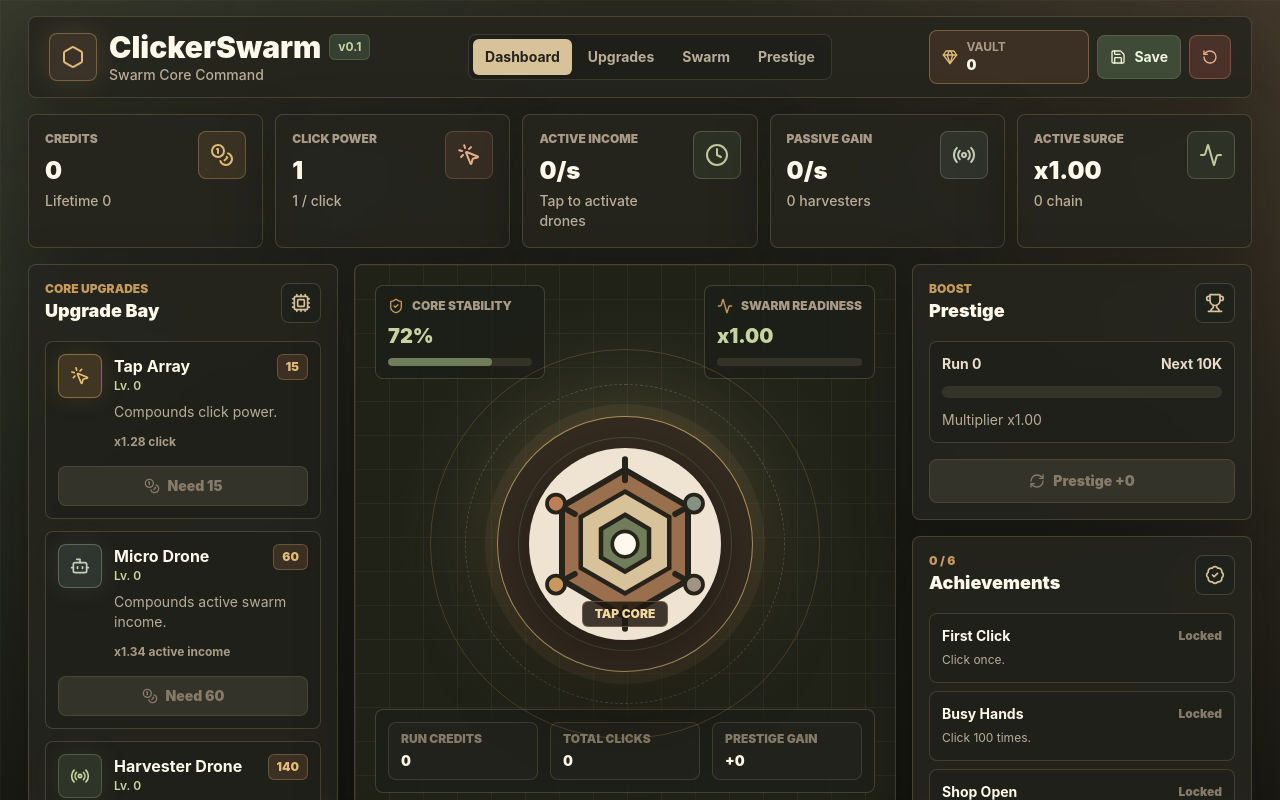
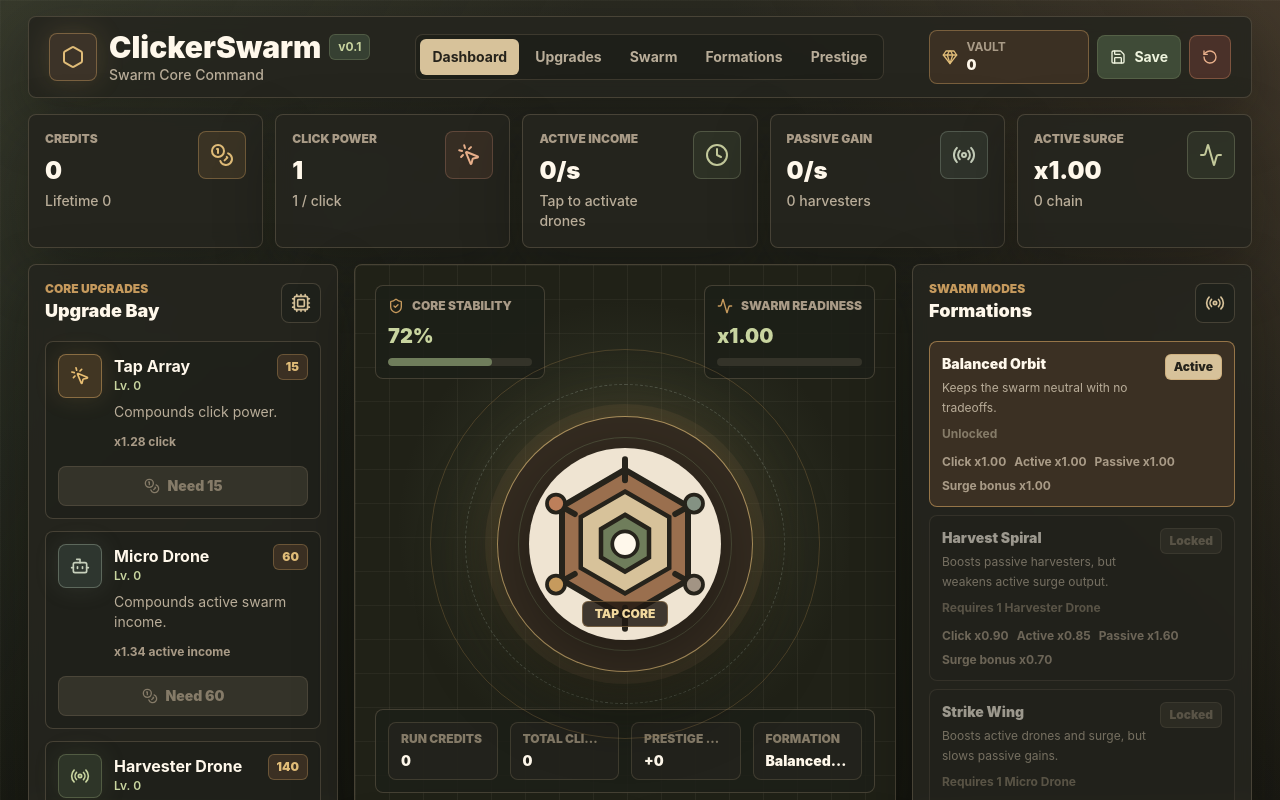
Before and after one commit to kimPukkanun/ClickerSwarm, a Next.js app: page / in a window 1280 px wide. Shown: the top 800 px of the page. Built offline with nearby package versions, Linux system fonts and the light colour scheme.

Commit message:
feat: add swarm formation system with distinct stat multipliers and unlock requirements

```diff
--- a/src/game/ClickerGame.tsx
+++ b/src/game/ClickerGame.tsx
@@ -25,10 +25,12 @@ import {
 import { useEffect, useMemo, useState } from "react";
 import {
   ACHIEVEMENTS,
+  FORMATIONS,
   UPGRADES,
   getNextPrestigeTarget,
   getPrestigeMultiplier,
-  getUpgradeCost
+  getUpgradeCost,
+  isFormationUnlocked
 } from "./game-data";
 import { formatDateTime, formatNumber, formatRate } from "./format";
 import { useGameStore, type GameLogType } from "./game-store";
@@ -64,6 +66,7 @@ const navItems = [
   { label: "Dashboard", targetId: "dashboard" },
   { label: "Upgrades", targetId: "upgrades" },
   { label: "Swarm", targetId: "swarm" },
+  { label: "Formations", targetId: "formations" },
   { label: "Prestige", targetId: "prestige" }
 ];
 
@@ -108,6 +111,7 @@ export function ClickerGame() {
   const achievements = useGameStore((state) => state.achievements);
   const prestigeLevel = useGameStore((state) => state.prestigeLevel);
   const prestigePoints = useGameStore((state) => state.prestigePoints);
+  const formationId = useGameStore((state) => state.formationId);
   const activeChain = useGameStore((state) => state.activeChain);
   const lastSavedAt = useGameStore((state) => state.lastSavedAt);
   const log = useGameStore((state) => state.log);
@@ -115,6 +119,7 @@ export function ClickerGame() {
   const buyUpgrade = useGameStore((state) => state.buyUpgrade);
   const tick = useGameStore((state) => state.tick);
   const prestige = useGameStore((state) => state.prestige);
+  const setFormation = useGameStore((state) => state.setFormation);
   const saveNow = useGameStore((state) => state.saveNow);
   const resetSave = useGameStore((state) => state.resetSave);
   const clickPower = useGameStore((state) => state.getClickPower());
@@ -189,6 +194,12 @@ export function ClickerGame() {
     99,
     72 + Math.round(prestigeProgress * 0.18) + Math.min(prestigeLevel * 2, 9)
   );
+  const savedFormation = FORMATIONS.find(
+    (formation) => formation.id === formationId
+  ) ?? FORMATIONS[0];
+  const currentFormation = isFormationUnlocked(savedFormation, upgrades)
+    ? savedFormation
+    : FORMATIONS[0];
   const stats: StatItem[] = [
     {
       label: "Credits",
@@ -563,7 +574,7 @@ export function ClickerGame() {
                   </motion.button>
                 </div>
 
-                <div className="grid gap-3 rounded-lg border border-[#766a58]/45 bg-[#1d1f18]/85 p-3 sm:grid-cols-3">
+                <div className="grid gap-3 rounded-lg border border-[#766a58]/45 bg-[#1d1f18]/85 p-3 sm:grid-cols-4">
                   <CockpitMetric
                     label="Run Credits"
                     value={formatNumber(runCurrency)}
@@ -575,6 +586,10 @@ export function ClickerGame() {
                   <CockpitMetric
                     label="Prestige Gain"
                     value={`+${formatNumber(prestigeGain)}`}
+                  />
+                  <CockpitMetric
+                    label="Formation"
+                    value={currentFormation.name}
                   />
                 </div>
               </div>
@@ -631,6 +646,81 @@ export function ClickerGame() {
           </div>
 
           <aside className="flex flex-col gap-4">
+            <section
+              id="formations"
+              className="scroll-mt-4 rounded-lg border border-[#766a58]/45 bg-[#25251e]/90 p-4 shadow-panel backdrop-blur"
+            >
+              <SectionTitle
+                eyebrow="Swarm Modes"
+                title="Formations"
+                icon={Radio}
+              />
+              <div className="mt-4 grid gap-2">
+                {FORMATIONS.map((formation) => {
+                  const unlocked = isFormationUnlocked(formation, upgrades);
+                  const selected = formation.id === currentFormation.id;
+                  const buttonLabel = unlocked
+                    ? `Select ${formation.name}`
+                    : formation.requirement;
+
+                  return (
+                    <button
+                      key={formation.id}
+                      type="button"
+                      title={buttonLabel}
+                      aria-label={buttonLabel}
+                      onClick={() => setFormation(formation.id)}
+                      disabled={!unlocked}
+                      className={`rounded-lg border p-3 text-left transition ${
+                        selected
+                          ? "border-[#c69a5d]/65 bg-[#3b3023]"
+                          : "border-[#766a58]/40 bg-[#1f211b]/75 hover:border-[#c69a5d]/45"
+                      } disabled:cursor-not-allowed disabled:opacity-55 disabled:hover:border-[#766a58]/40`}
+                    >
+                      <div className="flex items-start justify-between gap-3">
+                        <div className="min-w-0">
+                          <p className="text-sm font-black text-[#fff8eb]">
+                            {formation.name}
+                          </p>
+                          <p className="mt-1 text-xs leading-5 text-[#b9ad99]">
+                            {formation.description}
+                          </p>
+                        </div>
+                        <span
+                          className={`shrink-0 rounded-md border px-2 py-1 text-xs font-black ${
+                            selected
+                              ? "border-[#c69a5d]/45 bg-[#d7c29a] text-[#26231b]"
+                              : unlocked
+                                ? "border-[#6f7d5b]/45 bg-[#3f4b37] text-[#c8d49f]"
+                                : "border-[#766a58]/40 bg-[#343329] text-[#857b68]"
+                          }`}
+                        >
+                          {selected ? "Active" : unlocked ? "Ready" : "Locked"}
+                        </span>
+                      </div>
+                      <p className="mt-2 text-xs font-bold text-[#857b68]">
+                        {formation.requirement}
+                      </p>
+                      <div className="mt-3 flex flex-wrap gap-2 text-xs font-bold text-[#a99b87]">
+                        <span>
+                          Click x{formation.multipliers.clickPower.toFixed(2)}
+                        </span>
+                        <span>
+                          Active x{formation.multipliers.activeIncome.toFixed(2)}
+                        </span>
+                        <span>
+                          Passive x{formation.multipliers.passiveIncome.toFixed(2)}
+                        </span>
+                        <span>
+                          Surge bonus x{formation.multipliers.surgeBonus.toFixed(2)}
+                        </span>
+                      </div>
+                    </button>
+                  );
+                })}
+              </div>
+            </section>
+
             <section
               id="prestige"
               className="scroll-mt-4 rounded-lg border border-[#766a58]/45 bg-[#25251e]/90 p-4 shadow-panel backdrop-blur"
--- a/src/game/game-data.ts
+++ b/src/game/game-data.ts
@@ -11,6 +11,27 @@ export type UpgradeDefinition = {
 };
 
 export type UpgradeCounts = Record<string, number>;
+
+export type FormationId =
+  | "balanced"
+  | "harvest"
+  | "strike"
+  | "tap-net";
+
+export type FormationDefinition = {
+  id: FormationId;
+  name: string;
+  description: string;
+  requirement: string;
+  requiredUpgradeId?: string;
+  requiredUpgradeCount?: number;
+  multipliers: {
+    clickPower: number;
+    activeIncome: number;
+    passiveIncome: number;
+    surgeBonus: number;
+  };
+};
 
 export type AchievementSnapshot = {
   currency: number;
@@ -66,6 +87,63 @@ export const UPGRADES: UpgradeDefinition[] = [
   }
 ];
 
+export const FORMATIONS: FormationDefinition[] = [
+  {
+    id: "balanced",
+    name: "Balanced Orbit",
+    description: "Keeps the swarm neutral with no tradeoffs.",
+    requirement: "Unlocked",
+    multipliers: {
+      clickPower: 1,
+      activeIncome: 1,
+      passiveIncome: 1,
+      surgeBonus: 1
+    }
+  },
+  {
+    id: "harvest",
+    name: "Harvest Spiral",
+    description: "Boosts passive harvesters, but weakens active surge output.",
+    requirement: "Requires 1 Harvester Drone",
+    requiredUpgradeId: "harvester-drone",
+    requiredUpgradeCount: 1,
+    multipliers: {
+      clickPower: 0.9,
+      activeIncome: 0.85,
+      passiveIncome: 1.6,
+      surgeBonus: 0.7
+    }
+  },
+  {
+    id: "strike",
+    name: "Strike Wing",
+    description: "Boosts active drones and surge, but slows passive gains.",
+    requirement: "Requires 1 Micro Drone",
+    requiredUpgradeId: "micro-drone",
+    requiredUpgradeCount: 1,
+    multipliers: {
+      clickPower: 1.05,
+      activeIncome: 1.35,
+      passiveIncome: 0.7,
+      surgeBonus: 1.2
+    }
+  },
+  {
+    id: "tap-net",
+    name: "Tap Net",
+    description: "Focuses the swarm around direct tapping.",
+    requirement: "Requires 5 Tap Array levels",
+    requiredUpgradeId: "tap-array",
+    requiredUpgradeCount: 5,
+    multipliers: {
+      clickPower: 1.45,
+      activeIncome: 0.9,
+      passiveIncome: 0.8,
+      surgeBonus: 0.9
+    }
+  }
+];
+
 export const ACHIEVEMENTS: AchievementDefinition[] = [
   {
     id: "first-click",
@@ -111,6 +189,37 @@ export function createUpgradeCounts() {
 
 export function getUpgradeCost(upgrade: UpgradeDefinition, count: number) {
   return Math.floor(upgrade.baseCost * Math.pow(upgrade.costScale, count));
+}
+
+export function getFormation(formationId: FormationId) {
+  return FORMATIONS.find((formation) => formation.id === formationId) ?? FORMATIONS[0];
+}
+
+export function isFormationUnlocked(
+  formation: FormationDefinition,
+  upgrades: UpgradeCounts
+) {
+  if (!formation.requiredUpgradeId) {
+    return true;
+  }
+
+  return (
+    (upgrades[formation.requiredUpgradeId] ?? 0) >=
+    (formation.requiredUpgradeCount ?? 0)
+  );
+}
+
+export function getUnlockedFormation(
+  formationId: FormationId,
+  upgrades: UpgradeCounts
+) {
+  const formation = getFormation(formationId);
+
+  if (isFormationUnlocked(formation, upgrades)) {
+    return formation;
+  }
+
+  return FORMATIONS[0];
 }
 
 export function getPrestigeMultiplier(prestigePoints: number) {
--- a/src/game/game-store.ts
+++ b/src/game/game-store.ts
@@ -3,11 +3,15 @@ import { createJSONStorage, persist } from "zustand/middleware";
 import {
   ACHIEVEMENTS,
   UPGRADES,
+  type FormationId,
   type UpgradeCounts,
   createUpgradeCounts,
   getActiveSurgeMultiplier,
   getAutoIncomeValue,
   getClickPowerValue,
+  getFormation,
+  getUnlockedFormation,
+  isFormationUnlocked,
   getPassiveIncomeValue,
   getPrestigeGain,
   getTotalIncomeValue,
@@ -48,6 +52,7 @@ type GameSave = Pick<
   | "achievements"
   | "prestigeLevel"
   | "prestigePoints"
+  | "formationId"
   | "activeChain"
   | "lastClickAt"
   | "lastSavedAt"
@@ -64,6 +69,7 @@ export type GameState = {
   achievements: Record<string, number>;
   prestigeLevel: number;
   prestigePoints: number;
+  formationId: FormationId;
   activeChain: number;
   lastClickAt: number;
   lastSavedAt: number;
@@ -75,6 +81,7 @@ export type GameState = {
   prestige: () => boolean;
   saveNow: () => void;
   resetSave: () => void;
+  setFormation: (formationId: FormationId) => boolean;
   checkAchievements: () => void;
   getClickPower: () => number;
   getAutoIncome: () => number;
@@ -117,6 +124,7 @@ function createBaseState(createdAt = 0): GameSave {
     achievements: {},
     prestigeLevel: 0,
     prestigePoints: 0,
+    formationId: "balanced",
     activeChain: 0,
     lastClickAt: 0,
     lastSavedAt: createdAt,
@@ -172,21 +180,38 @@ function getDecayedActiveChain(state: GameState, now: number) {
   return Math.max(0, state.activeChain - decaySteps);
 }
 
+function getActiveSurgeValue(activeChain: number, formationId: FormationId) {
+  const baseSurge = getActiveSurgeMultiplier(activeChain);
+  const formation = getFormation(formationId);
+  const surgeBonus = Math.max(0, baseSurge - 1) * formation.multipliers.surgeBonus;
+
+  return Number((1 + surgeBonus).toFixed(2));
+}
+
 function getAchievementSnapshot(state: GameState) {
+  const formation = getUnlockedFormation(state.formationId, state.upgrades);
+
   return {
     currency: state.currency,
     lifetimeCurrency: state.lifetimeCurrency,
     runCurrency: state.runCurrency,
     totalClicks: state.totalClicks,
-    clickPower: getClickPowerValue(
-      state.upgrades,
-      state.prestigePoints
+    clickPower: Number(
+      (
+        getClickPowerValue(state.upgrades, state.prestigePoints) *
+        formation.multipliers.clickPower
+      ).toFixed(2)
     ),
-    autoIncome: getTotalIncomeValue(
-      state.upgrades,
-      state.prestigePoints
+    autoIncome: Number(
+      (
+        getTotalIncomeValue(state.upgrades, state.prestigePoints) *
+        Math.max(
+          formation.multipliers.activeIncome,
+          formation.multipliers.passiveIncome
+        )
+      ).toFixed(2)
     ),
-    activeSurge: getActiveSurgeMultiplier(state.activeChain),
+    activeSurge: getActiveSurgeValue(state.activeChain, formation.id),
     prestigeLevel: state.prestigeLevel,
     upgradeCount: getUpgradeCount(state.upgrades)
   };
@@ -199,11 +224,13 @@ export const useGameStore = create<GameState>()(
       click: () => {
         const now = Date.now();
         const state = get();
+        const formation = getUnlockedFormation(state.formationId, state.upgrades);
         const activeChain = getNextActiveChain(state, now);
         const amount = Number(
           (
             getClickPowerValue(state.upgrades, state.prestigePoints) *
-            getActiveSurgeMultiplier(activeChain)
+            formation.multipliers.clickPower *
+            getActiveSurgeValue(activeChain, formation.id)
           ).toFixed(2)
         );
 
@@ -256,8 +283,9 @@ export const useGameStore = create<GameState>()(
       },
       tick: (now = Date.now()) => {
         const state = get();
+        const formation = getUnlockedFormation(state.formationId, state.upgrades);
         const activeChain = getDecayedActiveChain(state, now);
-        const activeSurge = getActiveSurgeMultiplier(activeChain);
+        const activeSurge = getActiveSurgeValue(activeChain, formation.id);
         const elapsedMs = Math.max(
           0,
           Math.min(now - state.lastTickAt, MAX_IDLE_MS)
@@ -271,16 +299,21 @@ export const useGameStore = create<GameState>()(
           state.prestigePoints
         );
         const activeIncome =
-          activeChain > 0 ? autoIncome * activeSurge : 0;
+          activeChain > 0
+            ? autoIncome * formation.multipliers.activeIncome * activeSurge
+            : 0;
+        const passiveOutput =
+          passiveIncome * formation.multipliers.passiveIncome;
         const earned =
-          activeIncome + passiveIncome > 0
+          activeIncome + passiveOutput > 0
             ? Number(
-                (((activeIncome + passiveIncome) / 1000) * elapsedMs).toFixed(2)
+                (((activeIncome + passiveOutput) / 1000) * elapsedMs).toFixed(2)
               )
             : 0;
 
         set((current) => ({
           ...addCurrency(current, earned),
+          formationId: formation.id,
           activeChain,
           lastTickAt: now,
           lastSavedAt: now
@@ -304,6 +337,7 @@ export const useGameStore = create<GameState>()(
           currency: 0,
           runCurrency: 0,
           upgrades: createUpgradeCounts(),
+          formationId: "balanced",
           activeChain: 0,
           lastClickAt: 0,
           prestigeLevel: state.prestigeLevel + 1,
@@ -335,6 +369,25 @@ export const useGameStore = create<GameState>()(
           ...createBaseState(now),
           log: [createLog("save", "Save Reset", "Started a fresh run.", now)]
         });
+      },
+      setFormation: (formationId) => {
+        const state = get();
+        const formation = getFormation(formationId);
+
+        if (!isFormationUnlocked(formation, state.upgrades)) {
+          return false;
+        }
+
+        set((current) => ({
+          formationId,
+          lastSavedAt: Date.now(),
+          log: pushLog(
+            current.log,
+            createLog("event", "Formation", `${formation.name} selected.`)
+          )
+        }));
+
+        return true;
       },
       checkAchievements: () => {
         const state = get();
@@ -369,16 +422,19 @@ export const useGameStore = create<GameState>()(
       },
       getClickPower: () => {
         const state = get();
+        const formation = getUnlockedFormation(state.formationId, state.upgrades);
 
         return Number(
           (
             getClickPowerValue(state.upgrades, state.prestigePoints) *
-            getActiveSurgeMultiplier(state.activeChain)
+            formation.multipliers.clickPower *
+            getActiveSurgeValue(state.activeChain, formation.id)
           ).toFixed(2)
         );
       },
       getAutoIncome: () => {
         const state = get();
+        const formation = getUnlockedFormation(state.formationId, state.upgrades);
 
         if (state.activeChain <= 0) {
           return 0;
@@ -387,20 +443,27 @@ export const useGameStore = create<GameState>()(
         return Number(
           (
             getAutoIncomeValue(state.upgrades, state.prestigePoints) *
-            getActiveSurgeMultiplier(state.activeChain)
+            formation.multipliers.activeIncome *
+            getActiveSurgeValue(state.activeChain, formation.id)
           ).toFixed(2)
         );
       },
       getPassiveIncome: () => {
         const state = get();
+        const formation = getUnlockedFormation(state.formationId, state.upgrades);
 
-        return getPassiveIncomeValue(
-          state.upgrades,
-          state.prestigePoints
+        return Number(
+          (
+            getPassiveIncomeValue(state.upgrades, state.prestigePoints) *
+            formation.multipliers.passiveIncome
+          ).toFixed(2)
         );
       },
       getActiveSurge: () => {
-        return getActiveSurgeMultiplier(get().activeChain);
+        const state = get();
+        const formation = getUnlockedFormation(state.formationId, state.upgrades);
+
+        return getActiveSurgeValue(state.activeChain, formation.id);
       },
       getPrestigeGain: () => {
         return getPrestigeGain(get().runCurrency);
@@ -420,6 +483,7 @@ export const useGameStore = create<GameState>()(
         achievements: state.achievements,
         prestigeLevel: state.prestigeLevel,
         prestigePoints: state.prestigePoints,
+        formationId: state.formationId,
         activeChain: state.activeChain,
         lastClickAt: state.lastClickAt,
         lastSavedAt: state.lastSavedAt,
@@ -441,6 +505,7 @@ export const useGameStore = create<GameState>()(
             ...(saved.upgrades ?? {})
           },
           achievements: saved.achievements ?? {},
+          formationId: saved.formationId ?? "balanced",
           activeChain: saved.activeChain ?? 0,
           lastClickAt: saved.lastClickAt ?? 0,
           log: saved.log?.slice(0, MAX_LOG_ITEMS) ?? currentState.log
```
